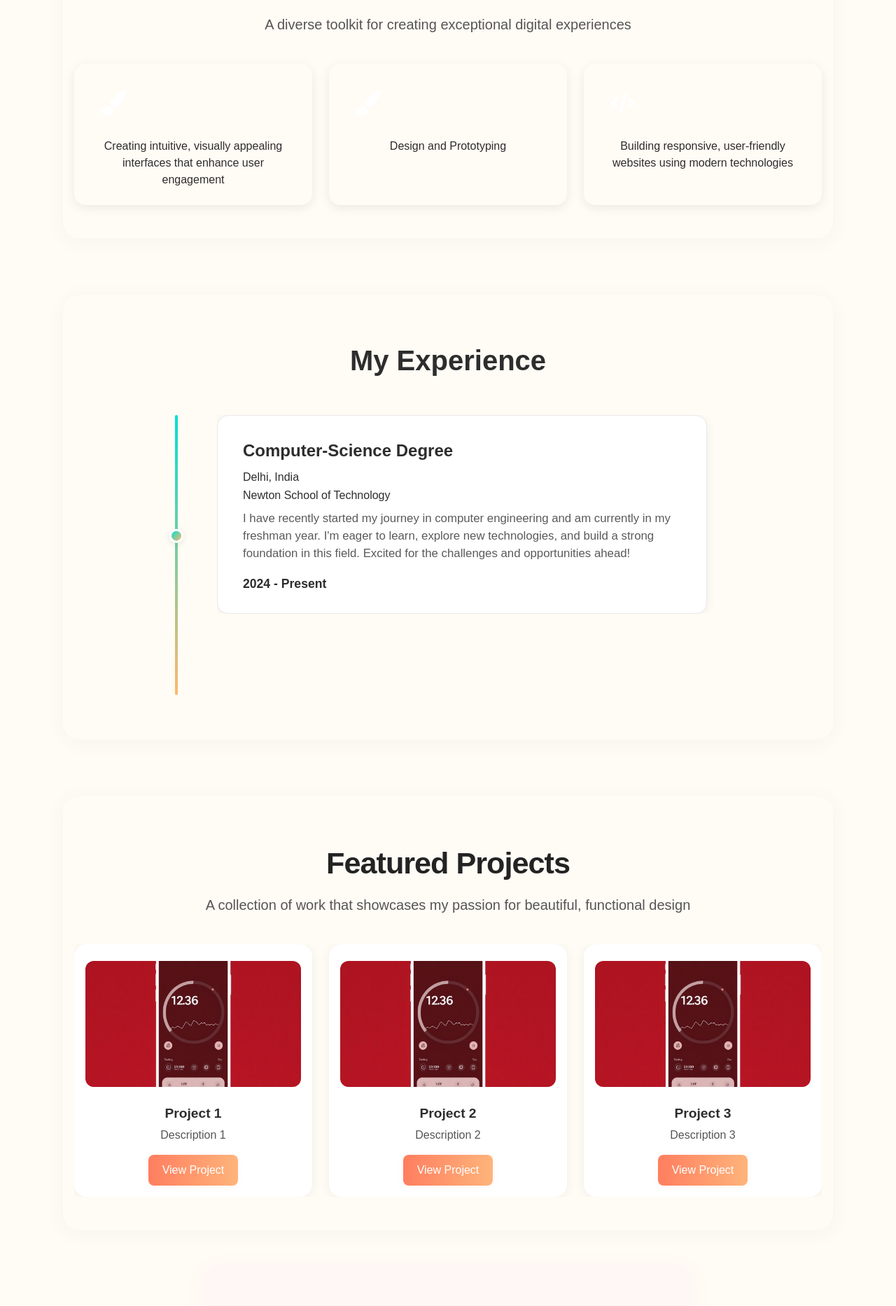
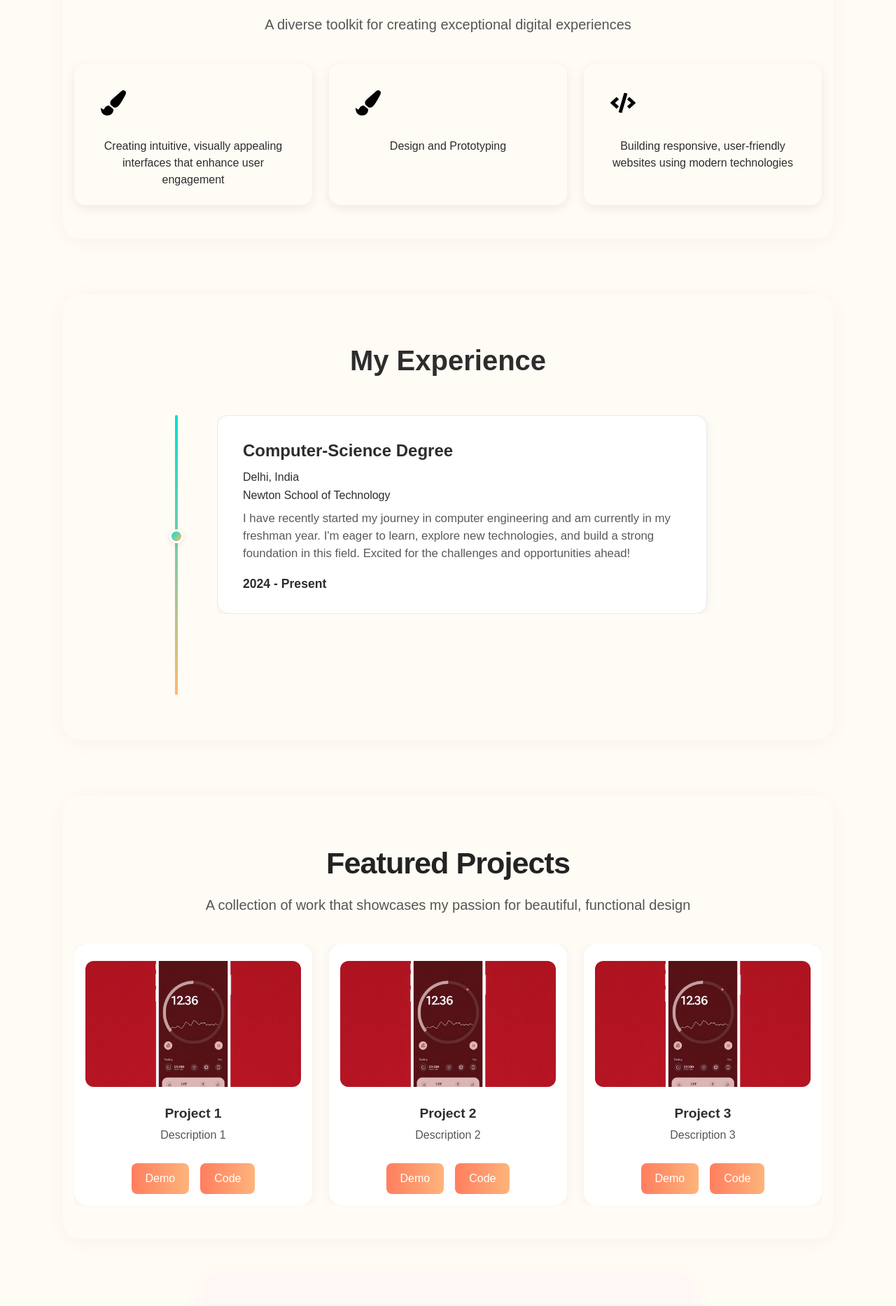
Before and after one commit to Nitanshu12/My-Portfolio, a React (Vite) app: page / in a window 1280 px wide. Shown: the part 1728-3594 px from the top of the page at 70% size. Built offline with nearby package versions, Linux system fonts and the light colour scheme.

Commit message:
clearing-bugs

```diff
--- a/src/components/Projects.jsx
+++ b/src/components/Projects.jsx
@@ -25,10 +25,10 @@ const Projects = () => {
     return (
         <section id="projects" className="projects-section section-container">
             <motion.h2 initial={{ opacity: 0, y: -30 }} whileInView={{ opacity: 1, y: 0 }} viewport={{ once: true }} transition={{ duration: 0.7 }} className="assist-title">
-            Featured Projects
+                Featured Projects
             </motion.h2>
             <motion.p initial={{ opacity: 0 }} whileInView={{ opacity: 1 }} viewport={{ once: true }} transition={{ delay: 0.2, duration: 0.7 }} className="assist-subtitle">
-            A collection of work that showcases my passion for beautiful, functional design
+                A collection of work that showcases my passion for beautiful, functional design
             </motion.p>
             <div className="projects-grid">
                 {projects.map((project, index) => (
@@ -36,7 +36,10 @@ const Projects = () => {
                         <img src={project.image} alt={project.title} />
                         <h3>{project.title}</h3>
                         <p>{project.description}</p>
-                        <button className="project-card-cta-btn">View Project</button>
+                        <div className='buttons'>
+                            <a href="https://example.com/demo" target="_blank" rel="noopener noreferrer" className="project-card-cta-btn">Demo</a>
+                            <a href="https://example.com/code" target="_blank" rel="noopener noreferrer" className="project-card-cta-btn">Code</a>
+                        </div>
                     </div>
                 ))}
             </div>
--- a/src/components/SkillsSection.jsx
+++ b/src/components/SkillsSection.jsx
@@ -7,17 +7,17 @@ const skills = [
     {
         name: 'UI/UX Design',
         description: 'Creating intuitive, visually appealing interfaces that enhance user engagement',
-        icon: <FaPaintBrush size={36} />
+        icon: <FaPaintBrush size={36} color='black' />
     },
     {
         name: 'Figma Design',
         description: 'Design and Prototyping',
-        icon: <FaPaintBrush size={36} />
+        icon: <FaPaintBrush size={36} color='black' />
     },
     {
         name: 'Web Development',
         description: 'Building responsive, user-friendly websites using modern technologies',
-        icon: <FaCode size={36} />
+        icon: <FaCode size={36} color='black' />
     },
 ]
 const skillVariants = {
--- a/src/styles/Projects.css
+++ b/src/styles/Projects.css
@@ -13,6 +13,17 @@
     gap: 24px;
     margin: 0 auto;
     max-width: 1200px;
+}
+.buttons{
+    display: flex;
+    justify-content: center;
+    align-items: center;
+    gap: 16px;
+    margin-top: 12px;
+    flex-wrap: wrap;
+}
+.project-card-cta-btn {
+    display: inline-block;
 }
 @media (min-width: 600px) {
     .projects-grid {
--- a/src/styles/Skillssection.css
+++ b/src/styles/Skillssection.css
@@ -1,33 +1,36 @@
 .skills-section {
     background: var(--bg-secondary);
     border-radius: 24px;
-  box-shadow: 0 4px 32px 0 rgba(0, 0, 0, 0.04);
+    box-shadow: 0 4px 32px 0 rgba(0,0,0,0.04);
     margin-bottom: 48px;
     align-items: center;
     justify-content: center;
     text-align: center;
 }
-
+.skills-section,
+.skills-cards,
+.skills-card {
+  overflow: visible !important;
+  height: auto !important;
+  max-height: none !important;
+}
 .skills-cards {
     display: grid;
     grid-template-columns: repeat(auto-fit, minmax(250px, 1fr));
     gap: 24px;
     margin-top: 40px;
 }
-
 .skills-card {
     background: var(--bg-secondary);
     padding: 24px;
     border-radius: 16px;
-  box-shadow: 0 4px 16px rgba(0, 0, 0, 0.08);
+    box-shadow: 0 4px 16px rgba(0,0,0,0.08);
     transition: transform 0.3s ease;
 }
-
 .skills-card:hover {
     transform: translateY(-5px);
-  box-shadow: 0 8px 24px rgba(0, 0, 0, 0.12);
+    box-shadow: 0 8px 24px rgba(0,0,0,0.12);
 }
-
 .skills-card-icon {
     display: flex;
     align-items: center;
@@ -39,39 +42,25 @@
     font-size: 2.2rem;
     color: #fff;
   }
-
   .skill-icon-gradient1 {
     background: linear-gradient(135deg, #ffb86c 0%, #ff6a6a 100%);
   }
-
   .skill-icon-gradient2 {
     background: linear-gradient(135deg, #ff8cdd 0%, #ffb86c 100%);
   }
-
   .skill-icon-gradient3 {
     background: linear-gradient(135deg, #6adfff 0%, #ffb86c 100%);
   }
-
-.skills-section,
-.skills-cards,
-.skills-card {
-  overflow: visible !important;
-  height: auto !important;
-  max-height: none !important;
-}
-
 @media (max-width: 700px) {
   .skills-section {
     align-items: center;
     text-align: center;
     justify-content: center;
   }
-
   .skills-cards {
     justify-items: center;
     align-items: center;
   }
-
   .skills-card {
     align-items: center;
     text-align: center;
```
Lines whose indentation alone changed are shown as unchanged.
